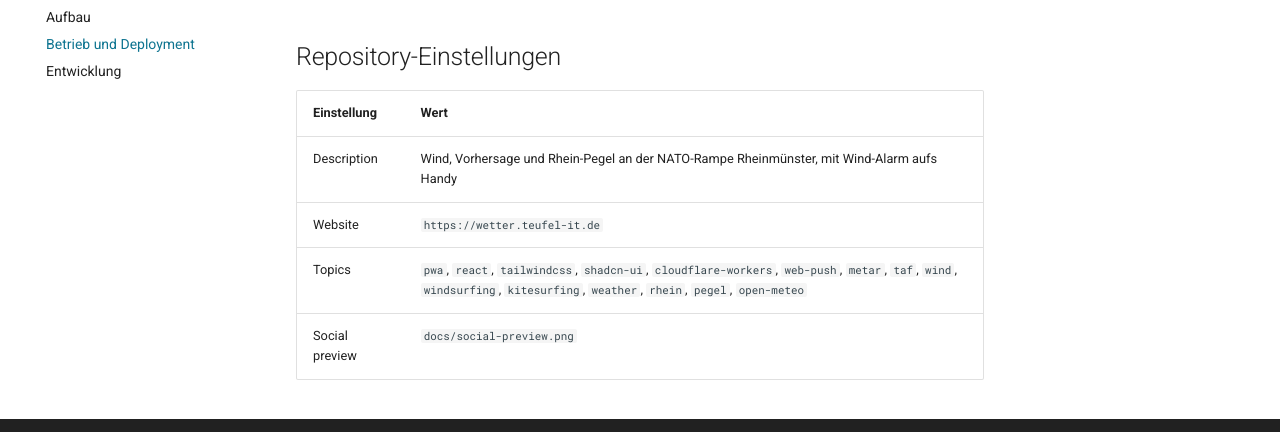
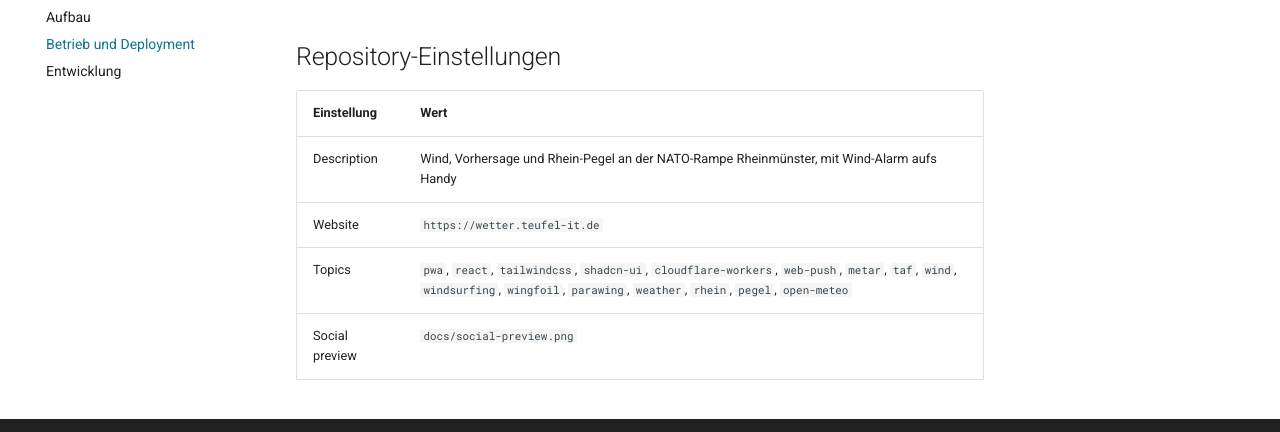
Before and after one commit to firsttris/Flugwetterdaten, an MkDocs documentation site: the page built from docs/betrieb.md, in a window 1280 px wide and 900 px high, scrolled down 1469 px. Shown: the part 324-756 px from the top of the window. Built offline with MkDocs 1.6.1 and Material for MkDocs 9.7.7, drawn with Linux system fonts in a browser that asks for light colours; comment, search, counter and statistics services are not loaded.

Commit message:
Kiter aus README und Topics entfernt (#6)
* Kiter aus README und Topics entfernt

An der Rampe ist Kiten verboten. Zielgruppe sind Windsurfer, Wingfoiler und Parawinger;
als Regel in CLAUDE.md festgehalten.

Co-Authored-By: Claude Opus 5.5 <noreply@anthropic.com>
Claude-Session: https://claude.ai/code/session_014rLPeCPwX2GNtCmPYUTSHP

* CLAUDE.md: Regel zu Kitern wieder entfernt

Co-Authored-By: Claude Opus 5.5 <noreply@anthropic.com>
Claude-Session: https://claude.ai/code/session_014rLPeCPwX2GNtCmPYUTSHP

---------

Co-authored-by: Claude <noreply@anthropic.com>

```diff
--- a/docs/betrieb.md
+++ b/docs/betrieb.md
@@ -60,5 +60,5 @@ die Bilder mit festen Demo-Daten auf und committet nur die geänderten.
 |---|---|
 | Description | Wind, Vorhersage und Rhein-Pegel an der NATO-Rampe Rheinmünster, mit Wind-Alarm aufs Handy |
 | Website | `https://wetter.teufel-it.de` |
-| Topics | `pwa`, `react`, `tailwindcss`, `shadcn-ui`, `cloudflare-workers`, `web-push`, `metar`, `taf`, `wind`, `windsurfing`, `kitesurfing`, `weather`, `rhein`, `pegel`, `open-meteo` |
+| Topics | `pwa`, `react`, `tailwindcss`, `shadcn-ui`, `cloudflare-workers`, `web-push`, `metar`, `taf`, `wind`, `windsurfing`, `wingfoil`, `parawing`, `weather`, `rhein`, `pegel`, `open-meteo` |
 | Social preview | `docs/social-preview.png` |
```
Also changed, not shown: README.md (+1 -1 lines).
